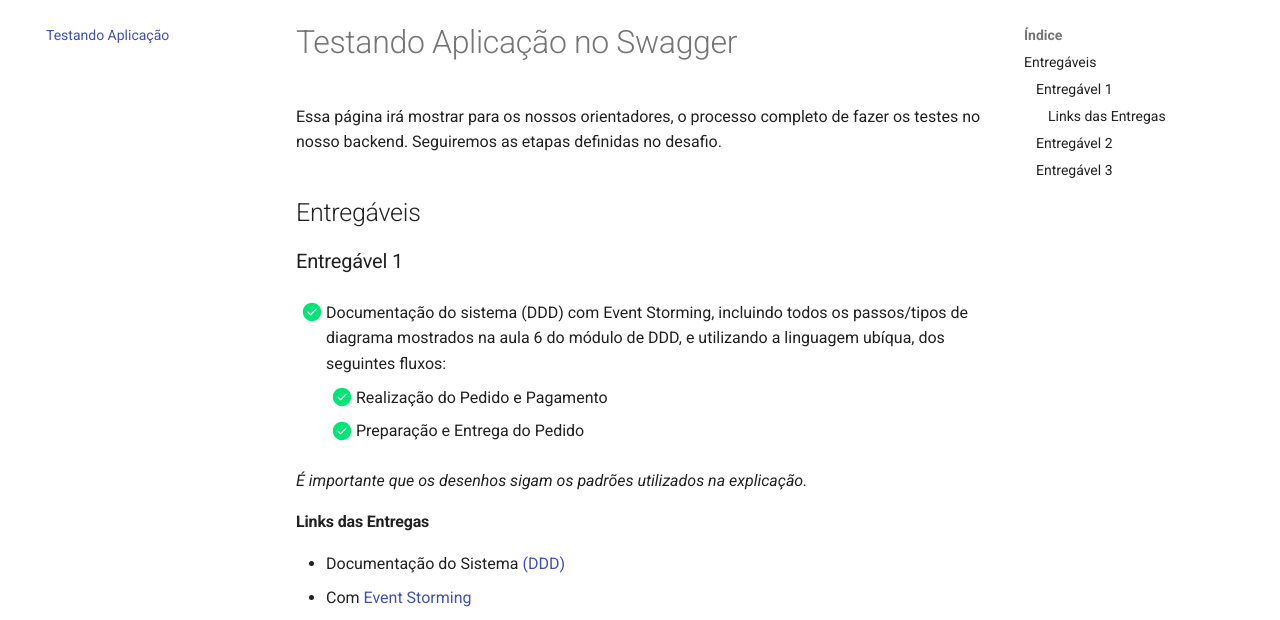
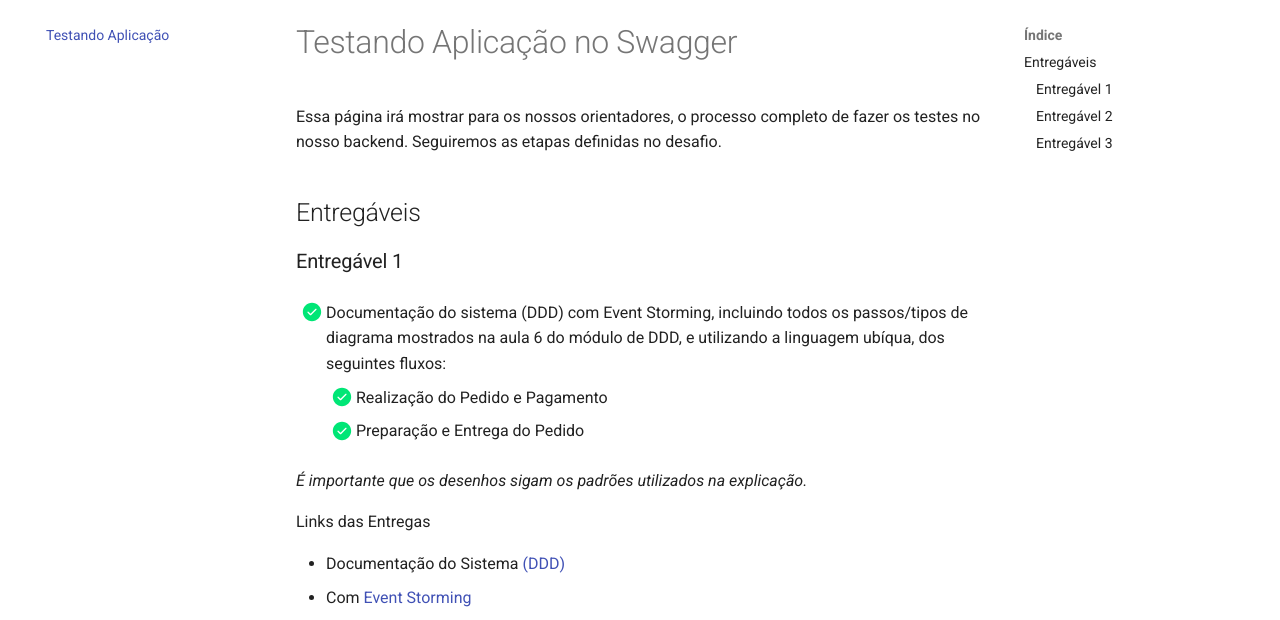
Before and after one commit to software-architecture-fiap/tech-challenge, an MkDocs documentation site: the page built from docs/testando.md, in a window 1280 px wide. Shown: the part 124-744 px from the top of the page. Built offline with MkDocs 1.6.1 and Material for MkDocs 9.7.7, drawn with Linux system fonts in a browser that asks for light colours; comment, search, counter and statistics services are not loaded.

Commit message:
docs: Altera Estrutura de Tópicos

```diff
--- a/docs/testando.md
+++ b/docs/testando.md
@@ -15,7 +15,7 @@ módulo de DDD, e utilizando a linguagem ubíqua, dos seguintes fluxos:
 
 _É importante que os desenhos sigam os padrões utilizados na explicação._
 
-#### Links das Entregas
+Links das Entregas
 
 - Documentação do Sistema [(DDD)](https://software-architecture-fiap.github.io/tech-challenge/ddd/)
 - Com [Event Storming](https://software-architecture-fiap.github.io/tech-challenge/event-storming/)
```
